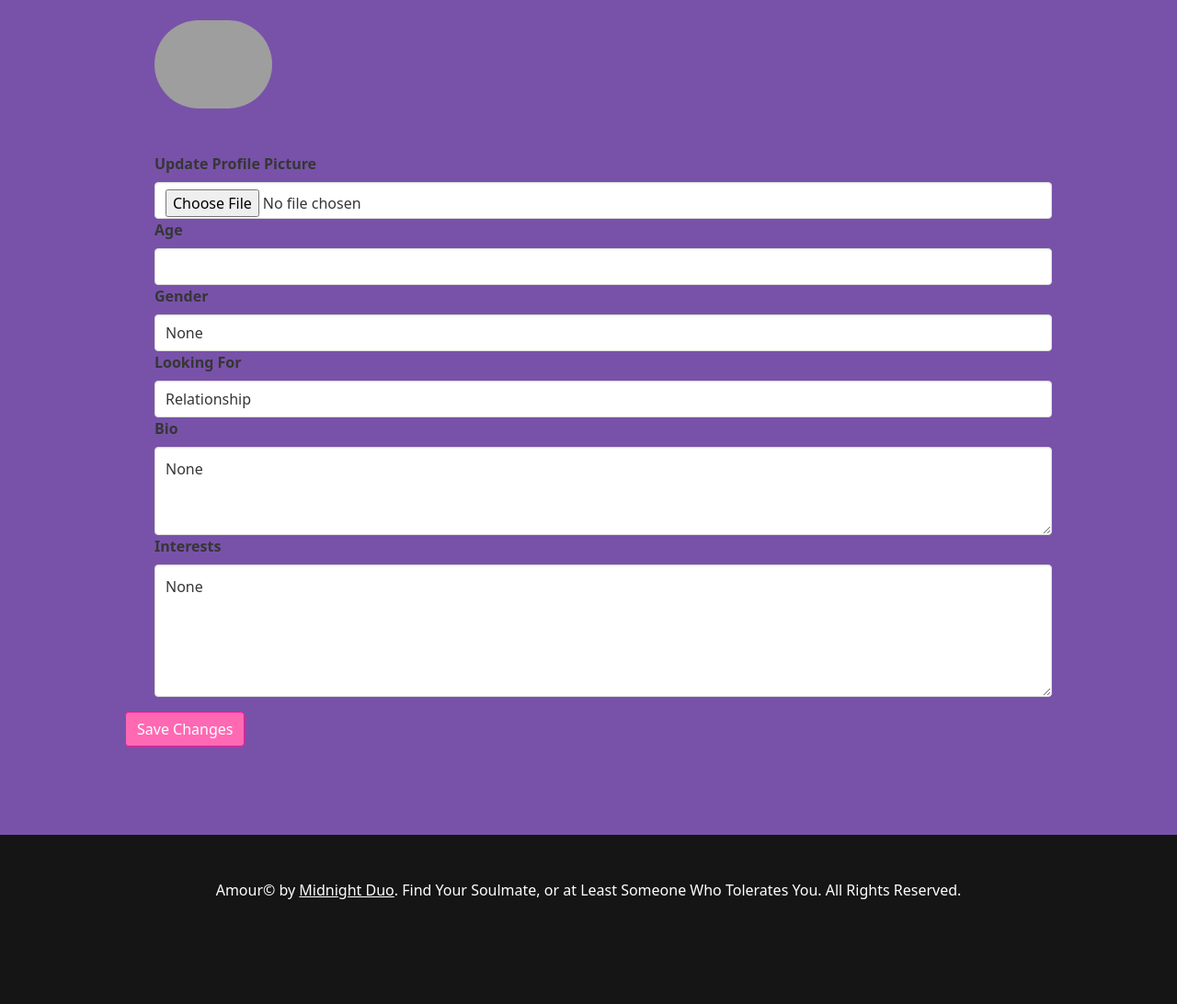
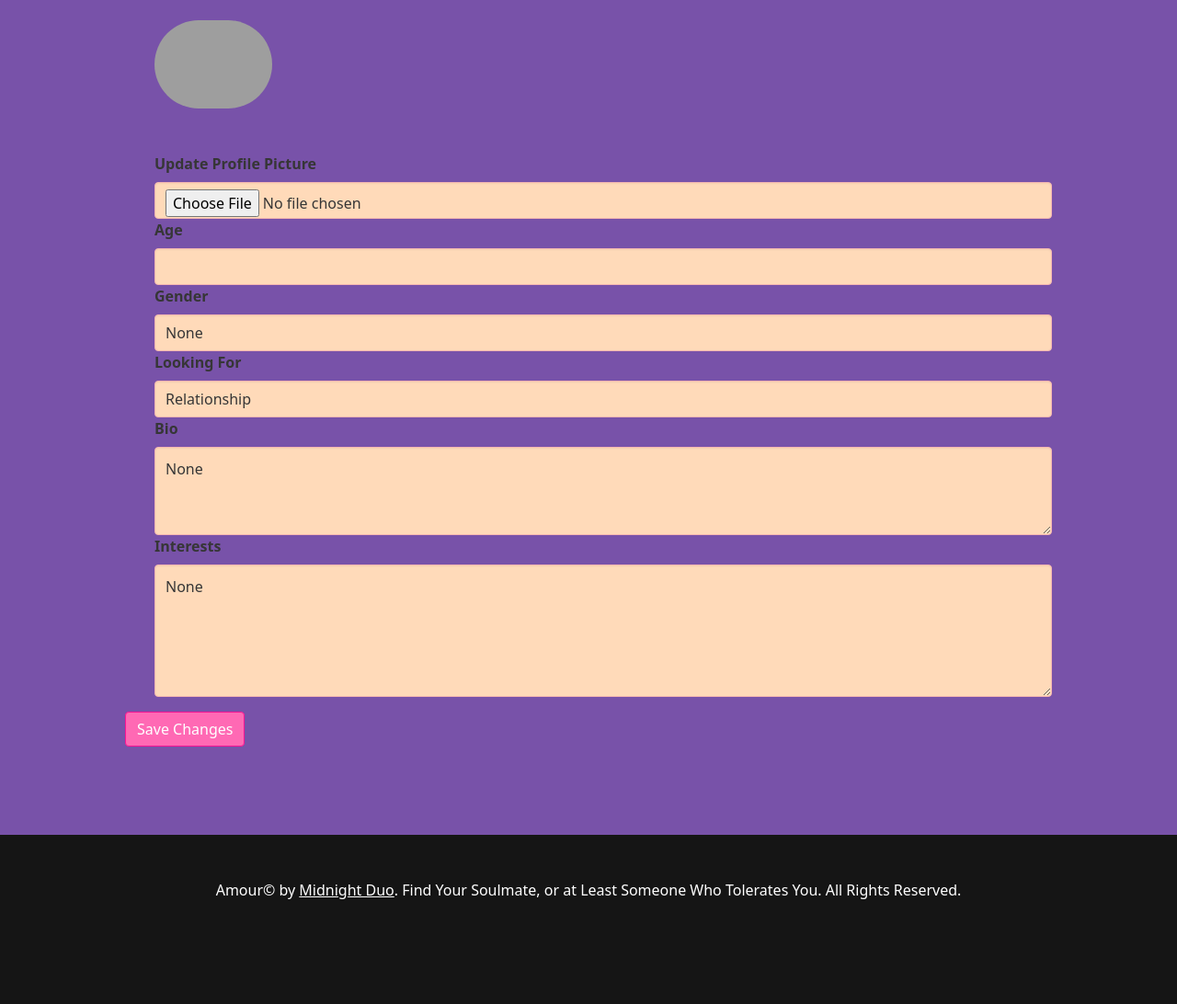
Before and after one commit to Nate-Heim/Amour, a Django app: page /accounts/profile/edit/ in a window 1280 px wide. Shown: the part 195-1287 px from the top of the page at 92% size. Run offline with Django 5.2, Linux system fonts and the light colour scheme; the visitor is signed in with stand-in values (Sample User, id 1); grey boxes are pictures that could not be loaded.

Commit message:
HTML and design restructure

```diff
--- a/Templates/base.html
+++ b/Templates/base.html
@@ -61,7 +61,12 @@
             margin: auto;
             width: 50%;
             padding: 10px;
-          }
+        }
+
+        .is-peach {
+            background-color: peachpuff; /*fOR FORM PEACH LAYOUT*/
+            border-color: #f5b7b1;
+        }
     </style>
 
 </head>
--- a/Templates/profileEdit.html
+++ b/Templates/profileEdit.html
@@ -26,7 +26,7 @@
                             </figure>
                         {% endif %}
                         <label class="label">Update Profile Picture</label>
-                        <input class="input" type="file" name="profile_pic">
+                        <input class="input is-peach" type="file" name="profile_pic">
                     </div>
                 </li>
 
@@ -34,7 +34,7 @@
                 <li>
                     <div class="field">
                         <label class="label">Age</label>
-                        <input class="input" type="number" name="age" value="{{ user.age }}">
+                        <input class="input is-peach" type="number" name="age" value="{{ user.age }}">
                     </div>
                 </li>
 
@@ -42,7 +42,7 @@
                 <li>
                     <div class="field">
                         <label class="label">Gender</label>
-                        <input class="input" type="text" name="Gender" value="{{ user.Gender }}">
+                        <input class="input is-peach" type="text" name="Gender" value="{{ user.Gender }}">
                     </div>
                 </li>
 
@@ -50,7 +50,7 @@
                 <li>
                     <div class="field">
                         <label class="label">Looking For</label>
-                        <select class="input" name="desires">
+                        <select class="input is-peach" name="desires">
                             {% for value, label in desires_choices %}
                                 <option value="{{ value }}" {% if user.desires == value %}selected{% endif %}>
                                     {{ label }}
@@ -64,7 +64,7 @@
                 <li>
                     <div class="field">
                         <label class="label">Bio</label>
-                        <textarea class="textarea" name="bio" rows="3" placeholder="Write a short bio about yourself">{{ user.bio }}</textarea>
+                        <textarea class="textarea is-peach" name="bio" rows="3" placeholder="Write a short bio about yourself">{{ user.bio }}</textarea>
                     </div>
                 </li>
 
@@ -72,7 +72,7 @@
                 <li>
                     <div class="field">
                         <label class="label">Interests</label>
-                        <textarea class="textarea" name="interests" rows="5" placeholder="Write about your interests">{{ user.interests }}</textarea>
+                        <textarea class="textarea is-peach" name="interests" rows="5" placeholder="Write about your interests">{{ user.interests }}</textarea>
                     </div>
                 </li>
             </ul>
--- a/Templates/registration/signup.html
+++ b/Templates/registration/signup.html
@@ -1,3 +1,4 @@
+<!--Amour/Templates/registration/signup.html-->
 {% extends "base.html" %}
 {% load crispy_forms_tags %}
 {% block title %}Sign Up{% endblock title %}
@@ -6,6 +7,6 @@
     <h2>Sign Up</h2>
     <form method="post" enctype="multipart/form-data">{% csrf_token %}<!--Added in "enctype" as part of profile pic work-->
         {{ form|crispy }}
-    <button class="btn btn-success" type="submit">Sign Up</button>
+    <button class="btn btn-valentine" type="submit">Sign Up</button>
     </form>
 {% endblock content %}
```
Also changed, not shown: accounts/forms.py (+18 -3 lines), media/profile_pics/lab-beach.jpg (added).
